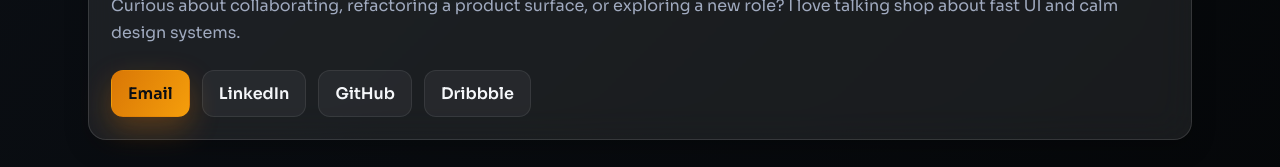
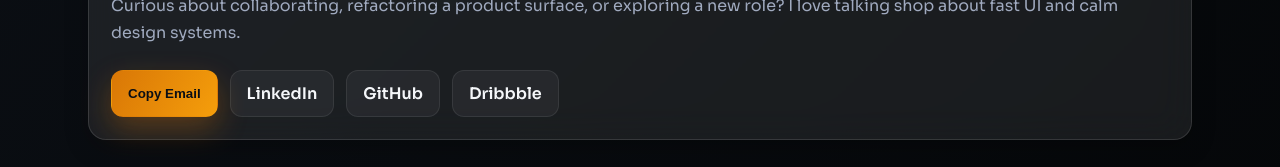
Before and after one commit to parthiv-2006/dev-site, a React (Vite) app: page / in a window 1280 px wide. Shown: the part 2582-2749 px from the top of the page. Built offline with nearby package versions, Linux system fonts and the light colour scheme; no server answers.

Commit message:
feat(cta): replace mailto with ‘Copy Email’ + success state

```diff
--- /dev/null
+++ b/src/components/CopyEmailButton.tsx
@@ -0,0 +1,28 @@
+import { useState } from 'react';
+import { contact } from '../content/data';
+
+export default function CopyEmailButton() {
+  const [copied, setCopied] = useState(false);
+
+  const handleClick = async () => {
+    try {
+      await navigator.clipboard.writeText(contact.email);
+      setCopied(true);
+      setTimeout(() => setCopied(false), 2000);
+    } catch (e) {
+      // Fallback: open mailto if copy fails
+      window.location.href = `mailto:${contact.email}`;
+    }
+  };
+
+  return (
+    <button
+      type="button"
+      className={`button ${copied ? 'button--success' : 'button--primary'}`}
+      onClick={handleClick}
+      aria-live="polite"
+    >
+      {copied ? 'Copied to clipboard! ✓' : 'Copy Email'}
+    </button>
+  );
+}
--- a/src/sections/Contact.tsx
+++ b/src/sections/Contact.tsx
@@ -1,4 +1,5 @@
 import ActionButton from '../components/ActionButton';
+import CopyEmailButton from '../components/CopyEmailButton';
 import Section from '../components/Section';
 import { contact } from '../content/data';
 
@@ -8,7 +9,7 @@ function Contact() {
       <div className="section__grid">
         <p>{contact.note}</p>
         <div style={{ display: 'flex', gap: 12, flexWrap: 'wrap' }}>
-          <ActionButton href={`mailto:${contact.email}`} label="Email" />
+          <CopyEmailButton />
           {contact.socials.map((item) => (
             <ActionButton
               key={item.label}
```
